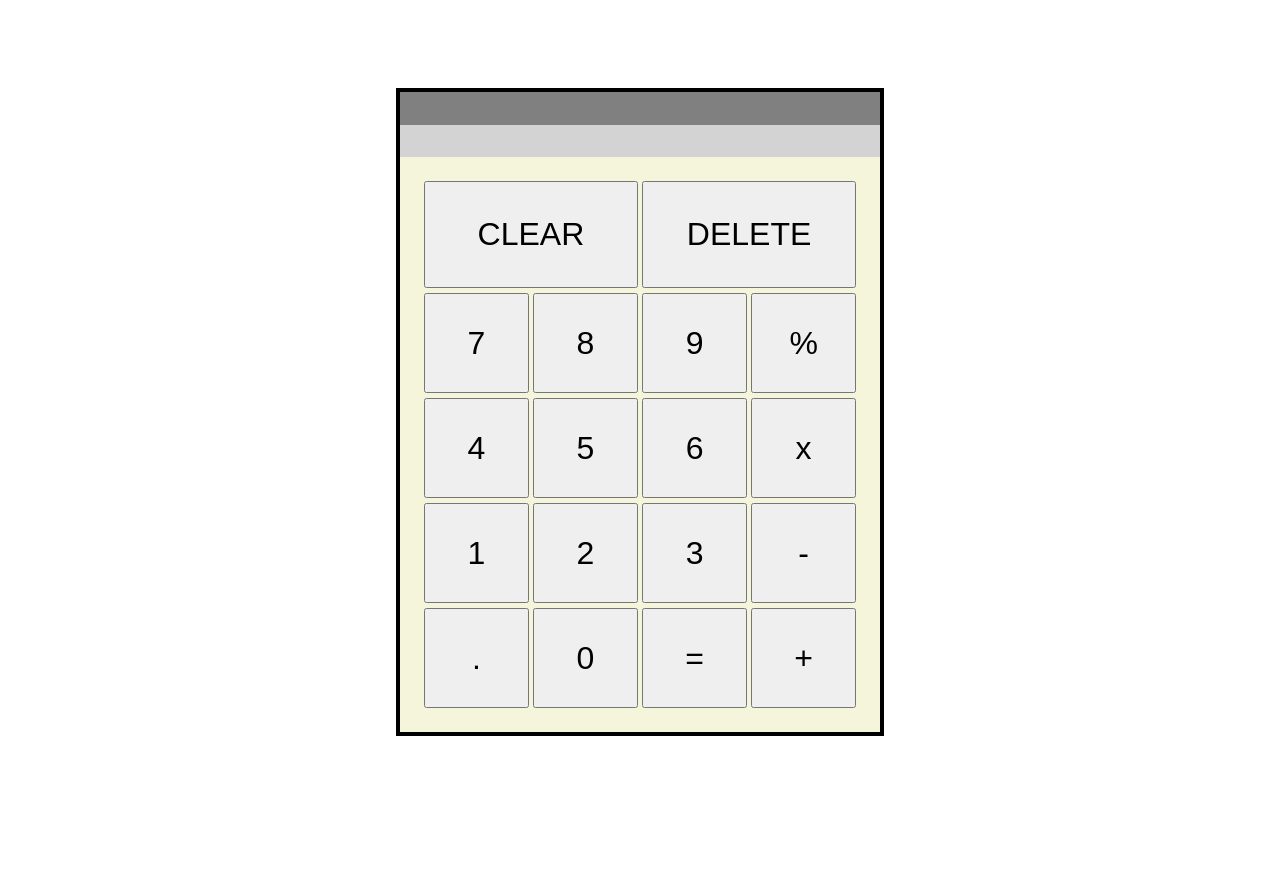
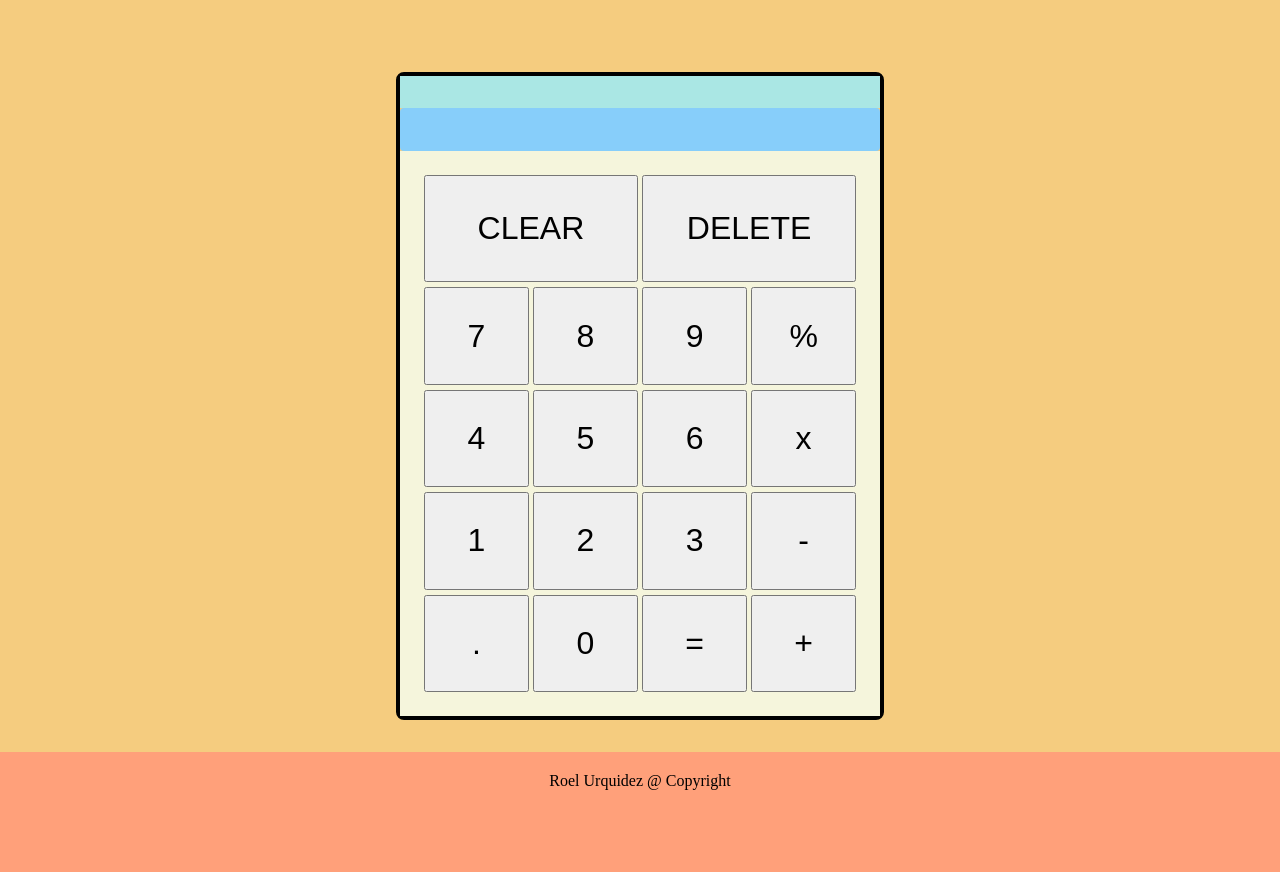
Before and after one commit to RoyBlackfyre/Calculadora, a plain HTML site: page index.html in a window 1280 px wide. Before the commit the page ends 800 px from the top, so only its background shows below. Drawn offline with Linux system fonts and the light colour scheme.

Commit message:
Fixed bug when operator / or * where used
-Changued switch case of function mathFunction to
catch correctly the case when / or * are used.
-Aestethic changues in background color

```diff
--- a/index.html
+++ b/index.html
@@ -53,4 +53,5 @@
 
     </div>
 </body>
+<footer>Roel Urquidez @ Copyright</footer>
 </html>
--- a/script.js
+++ b/script.js
@@ -79,6 +79,8 @@ document.body.addEventListener("click",(event)=>{
         let result = mathFunction(operand1,operator,operand2)
         display1.innerText = result
 
+        console.log(result)
+        console.log(typeof(result))
         operand1 = result.toString()
         operand2 = ""
 
@@ -155,7 +157,8 @@ document.body.addEventListener("keydown",(event)=>{
         let result = mathFunction(operand1,operator,operand2)
         display1.innerText = result
 
-
+        console.log(result)
+        console.log(typeof(result))
         operand1 = result.toString()
         operand2 = ""
 
@@ -177,10 +180,16 @@ function mathFunction(operand1,operator,operand2){
         case "-":
             result = substract(operand1,operand2)
             return result
-        case ("%" || "/"):
+        case "/":
             result = divide(operand1,operand2)
             return result
-        case ("x" || "*"):
+        case "%":
+            result = divide(operand1,operand2)
+            return result
+        case "*":
+            result = multiply(operand1,operand2)
+            return result
+        case "x":
             result = multiply(operand1,operand2)
             return result
     }
--- a/style.css
+++ b/style.css
@@ -1,19 +1,26 @@
 
 body{
-    padding-top:10vh;
+    margin:0;
+    padding-top:5vh;
+    display: flex;
+    flex-direction: column;
+    background-color: rgb(245 204 127);
 }
 
 #Calculadora {
     aspect-ratio: 3/4;
     border: 4px solid black;
+    border-radius: 8px;
     height:80vh;
-    margin: 0 auto;
+    max-height: 80vh;
+    margin: 4vh auto;
     display :flex;
     flex-direction: column;
+
 }
 
 .Display {
-    background-color: lightgrey;
+
     flex-grow: 2;
     justify-content: right;
     align-items: end;
@@ -23,12 +30,14 @@ body{
 
 .Display.first {
     font-size: 140%;
-    height: 4%;
+    height: 6%;
+    background-color: lightskyblue;
+    border-radius: 4px;
 
 }
 
 .Display.second {
-    background-color: gray;
+    background-color: #aae7e4;;
     height: 4%;
 }
 
@@ -59,3 +68,11 @@ button {
     aspect-ratio: 2/1;
     font-size: 200%;
 }
+
+footer{
+    padding: 2.5vh;
+    height:10vh;
+    max-height: 10vh;
+    background-color: lightsalmon;
+    text-align: center;
+}
```
